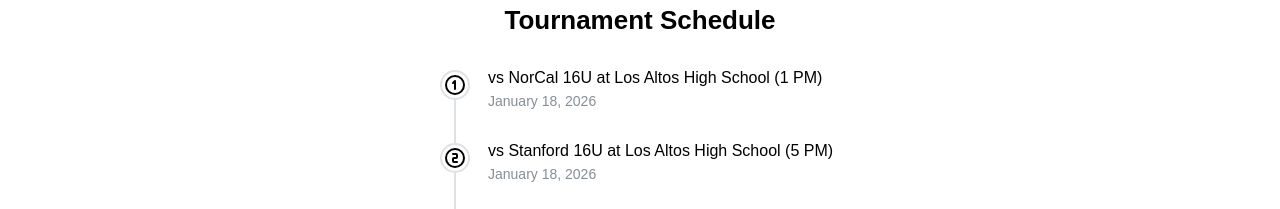
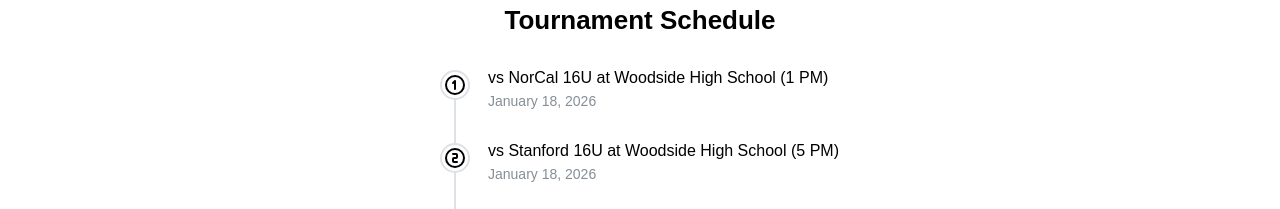
Before and after one commit to curtischen03/BerkeleyWPC, a Next.js app: page /schedule in a window 1280 px wide. Shown: the part 189-398 px from the top of the page. Built offline with nearby package versions, Linux system fonts and the light colour scheme.

Commit message:
Update schedule

```diff
--- a/data/schedule.ts
+++ b/data/schedule.ts
@@ -1,11 +1,11 @@
 const scheduleData = [
     {
-        title: "vs NorCal 16U at Los Altos High School (1 PM)",
+        title: "vs NorCal 16U at Woodside High School (1 PM)",
         date: "January 18, 2026",
         icon: "/circle-number-1.svg",
     },
     {
-        title: "vs Stanford 16U at Los Altos High School (5 PM)",
+        title: "vs Stanford 16U at Woodside High School (5 PM)",
         date: "January 18, 2026",
         icon: "/circle-number-2.svg",
     },
```
